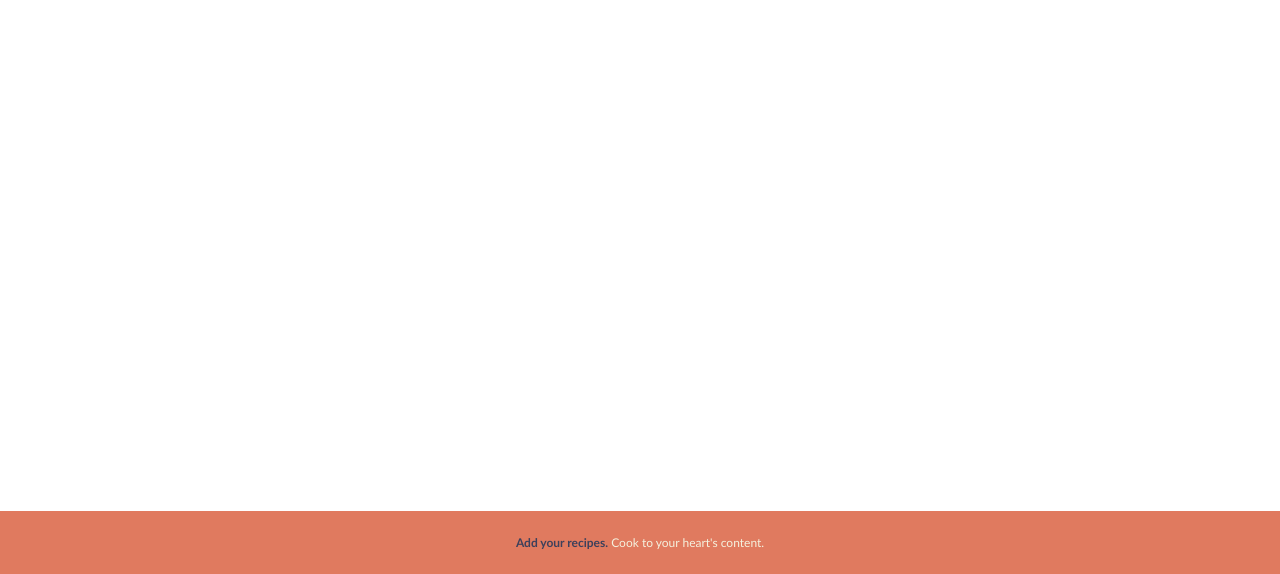
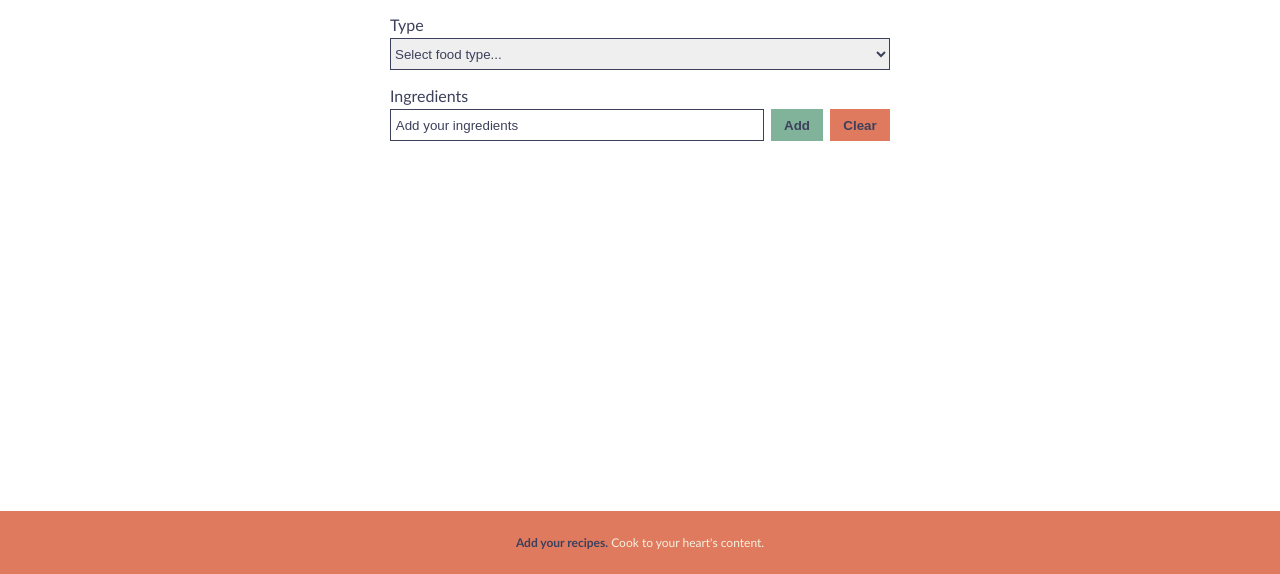
Before and after one commit to MamesJikolai/RecipeView, a plain HTML site: page add.html in a window 1280 px wide. Shown: the part 226-800 px from the top of the page. Drawn offline with Linux system fonts and the light colour scheme.

Commit message:
Update styles.css

```diff
--- a/css/styles.css
+++ b/css/styles.css
@@ -10,14 +10,14 @@
 
 body {
     font-family:'Trebuchet MS', 'Lucida Sans Unicode', 'Lucida Grande', 'Lucida Sans', Arial, sans-serif;
-    color: #3d405b;
+    color: #3D405B;
     display: flex;
     flex-direction: column;
     min-height: 100vh;
 }
 
 header {
-    background-color: #81b29a;
+    background-color: #81B29A;
 }
 
 main {
@@ -100,6 +100,87 @@ nav a:focus {
     padding: 3em 0;
 }
 
+/* -----ADD.HTML----- */
+
+.container-input {
+    width: 100%;
+    max-width: 500px;
+    margin: 0 auto;
+    display: flex;
+    flex-direction: column;
+    text-align: left;
+}
+
+.container-input label {
+    margin: 1rem 0 0.25rem 0;
+}
+
+.container-input input {
+    height: 2rem;
+    color: #3D405B;
+    border: solid 1px #3D405B;
+    padding: 0 0.3rem;
+}
+
+.container-input input::placeholder {
+    color: #3D405B;
+}
+
+.container-input input:focus,
+.container-input select:focus {
+    outline: solid 1.5px #3D405B;
+    border-radius: 2px;
+}
+
+.container-input select {
+    height: 2rem;
+    color: #3D405B;
+    border: solid 1px #3D405B;
+}
+
+.food-ingredients-input {
+    display: flex;
+    flex-direction: row;
+    width: 100%;
+}
+
+#food-ingredients {
+    width: 100%;
+}
+
+.food-ingredients-input button {
+    margin-left: 0.5em;
+    padding: 0 1em;
+    color: #3D405B;
+}
+
+#add-btn {
+    background-color: #81B29A;
+    border: none;
+    font-weight: 700;
+}
+
+#clear-btn {
+    background-color: #E07A5F;
+    border: none;
+    font-weight: 700;
+}
+
+#add-btn:hover,
+#clear-btn:hover {
+    background-color: #F2CC8F;
+}
+
+.food-ingredients-list {
+    border: solid 1px #3D405B;
+    margin: 0.5rem 0 0.25rem 0;
+    padding: 0.25rem 0.5rem;
+}
+
+.food-ingredients-list:empty {
+    display: none;
+}
+
 /* --------------------
         FOOTER
 -------------------- */
```
